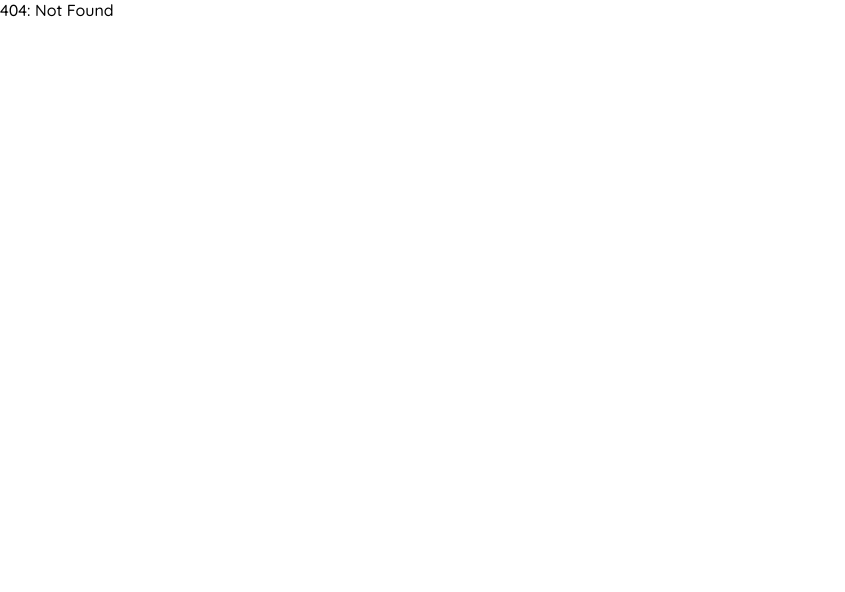
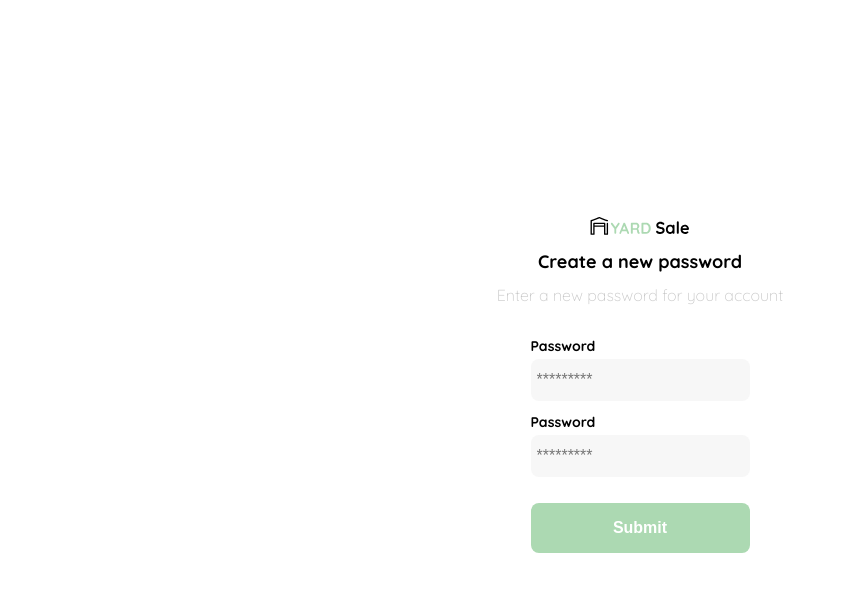
Before and after one commit to aleneri97/react-shop, a React app: page /change-password in a window 1280 px wide. Before the commit this address had no page. Shown: the top 592 px of the page, without its empty margins (0-845 px from the left). Built offline with nearby package versions, Linux system fonts and the light colour scheme.

Commit message:
✨ [ADD] ChangePassword container

```diff
--- /dev/null
+++ b/src/containers/ChangePassword.jsx
@@ -0,0 +1,22 @@
+import React from 'react'
+import '../styles/ChangePassword.scss';
+import logo from '../../public/assets/logos/logo_yard_sale.svg';
+
+export const ChangePassword = () => {
+    return (
+		<div className='login'>
+			<div className='form-container'>
+				<img src={logo} alt='logo' className='logo'/>
+				<h1 className='title'>Create a new password</h1>
+				<p className='subtitle'>Enter a new password for your account</p>
+				<form action='/' className='form'>
+					<label htmlFor='password' className='label'>Password</label>
+					<input type='password' id='password' placeholder='*********' className='input input-password'/>
+					<label htmlFor='new-password' className='label'>Password</label>
+					<input type='password' id='new-password' placeholder='*********' className='input input-password'/>
+					<input type='submit' defaultValue='Confirm' className='primary-button login-button'/>
+				</form>
+			</div>
+		</div>
+    );
+};
--- a/src/routes/App.jsx
+++ b/src/routes/App.jsx
@@ -1,9 +1,10 @@
 import React from 'react'
 import { BrowserRouter, Routes, Route } from 'react-router-dom';
+import { ChangePassword } from '../containers/ChangePassword';
 
 import { Layout } from '../containers/Layout';
 import { Login } from '../containers/Login';
-import { RecoveryPasswordConfirmation } from '../containers/RecoveryPassword';
+import { RecoveryPasswordConfirmation } from '../containers/RecoveryPasswordConfirmation';
 import { Home } from '../pages/Home';
 import { NotFound } from '../pages/NotFound';
 
@@ -16,6 +17,7 @@ export default function App() {
         <Routes>
           <Route exact path="/" element={ <Home /> }/>
           <Route exact path="/login" element={ <Login />  } />
+          <Route exact path="/change-password" element={ <ChangePassword /> } />
           <Route exact path="/recovery-confirmation" element={ <RecoveryPasswordConfirmation /> } />
           <Route path="*" element={ <NotFound /> } />
         </Routes>
--- /dev/null
+++ b/src/styles/ChangePassword.scss
@@ -0,0 +1,79 @@
+@use 'vars';
+
+.login {
+    width: 100%;
+    height: 100vh;
+    display: grid;
+    place-items: center;
+}
+
+.form-container {
+    display: grid;
+    grid-template-rows: auto 1fr auto;
+    width: 300px;
+}
+
+.logo {
+    width: 150px;
+    margin-bottom: 48px;
+    justify-self: center;
+}
+
+.title {
+    font-size: var(--lg);
+    margin-bottom: 12px;
+    text-align: center;
+}
+
+.subtitle {
+    color: var(--very-light-pink);
+    font-size: var(--md);
+    font-weight: 300;
+    margin-top: 0;
+    margin-bottom: 32px;
+    text-align: center;
+}
+
+.form {
+    display: flex;
+    flex-direction: column;
+}
+
+.label {
+    font-size: var(--sm);
+    font-weight: bold;
+    margin-bottom: 4px;
+}
+
+.input {
+    background-color: var(--text-input-field);
+    border: none;
+    border-radius: 8px;
+    height: 30px;
+    font-size: var(--md);
+    padding: 6px;
+    margin-bottom: 12px;
+}
+
+.primary-button {
+    background-color: var(--hospital-green);
+    border-radius: 8px;
+    border: none;
+    color: var(--white);
+    width: 100%;
+    cursor: pointer;
+    font-size: var(--md);
+    font-weight: bold;
+    height: 50px;
+}
+
+.login-button {
+    margin-top: 14px;
+    margin-bottom: 30px;
+}
+
+@media (max-width: 640px) {
+    .logo {
+        display: block;
+    }
+}
```
